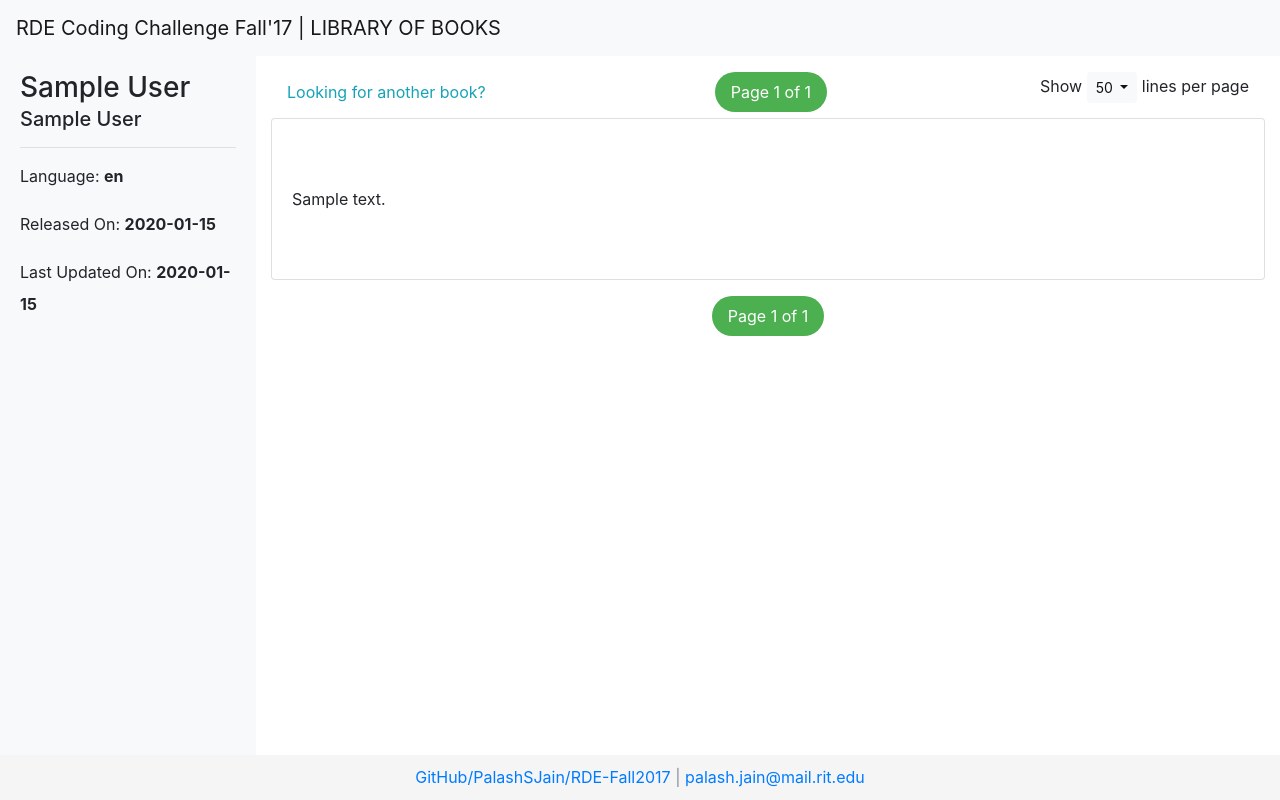
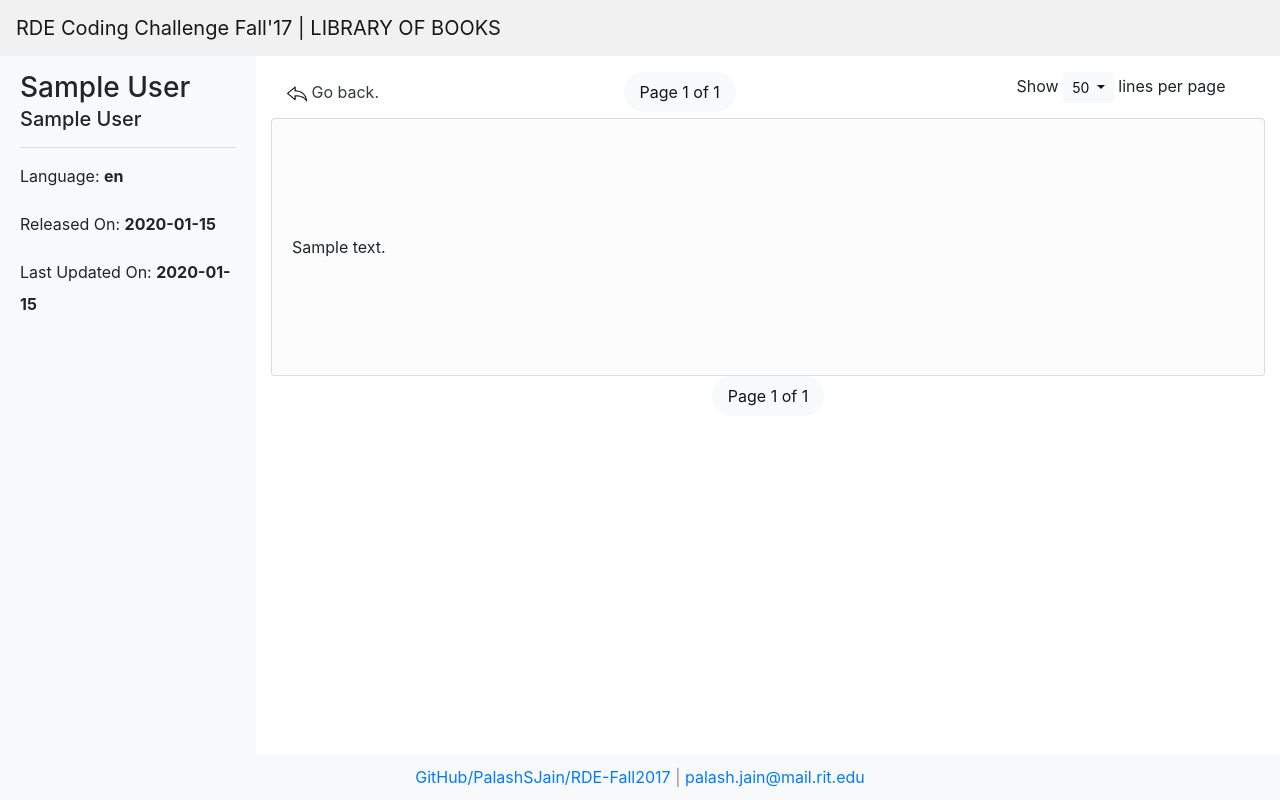
Before and after one commit to PalashSJain/RDE-Fall2017, a Django app: page /book/1/page/1 in a window 1280 px wide. Run offline with Django 3.2, Linux system fonts and the light colour scheme; tables that the repository leaves empty hold one stand-in row (values such as "Sample post"); some libraries are stand-ins or nearby versions.

Commit message:
Updated CSS icons, color and alignments

```diff
--- a/LibraryOfBooks/static/css/style.css
+++ b/LibraryOfBooks/static/css/style.css
@@ -84,7 +84,7 @@ input[type=number]::-webkit-outer-spin-button {
     /* Set the fixed height of the footer here */
     height: 45px;
     line-height: 45px; /* Vertically center the text there */
-    background-color: #f5f5f5;
+    background-color: #f8f9fa;
 }
 
 .row {
@@ -104,8 +104,8 @@ input[type=number]::-webkit-outer-spin-button {
 }
 
 .pagination a.active {
-    background-color: #4CAF50;
-    color: white;
+    background-color: #f8f9fa;
+    color: #151515;
     border-radius: 25px;
 }
 
@@ -125,3 +125,12 @@ input[type=number]::-webkit-outer-spin-button {
 .dropdown-menu {
     min-width: fit-content;
 }
+
+.card {
+    display: block;
+    background: #f8f9fa73;
+}
+
+.bg-darker-than-light {
+    background: #f1f1f1;
+}
--- a/LibraryOfBooks/templates/base.html
+++ b/LibraryOfBooks/templates/base.html
@@ -16,7 +16,7 @@
 
 {% block top %}
 <header>
-    <nav class="navbar navbar-expand-md navbar-light fixed-top bg-light">
+    <nav class="navbar navbar-expand-md navbar-light fixed-top bg-darker-than-light">
         <a class="navbar-brand" href="http://www.rde.org/codingchallenge/" target="_blank">RDE Coding Challenge
             Fall'17 | LIBRARY OF BOOKS</a>
     </nav>
@@ -37,11 +37,15 @@
     </div>
 </div>
 
-<footer class="footer text-dark">
+<footer class="footer text-dark bg-light">
     <div class="container text-center">
-        <span class="text-muted"><a href="https://github.com/PalashSJain/RDE-Fall2017"
-                                    target="_blank">GitHub/PalashSJain/RDE-Fall2017</a> | <a
-                href="mailto:palash.jain@mail.rit.edu" target="_blank">palash.jain@mail.rit.edu</a></span>
+        <span class="text-muted">
+            <a href="https://github.com/PalashSJain/RDE-Fall2017"
+                                    target="_blank">GitHub/PalashSJain/RDE-Fall2017</a>
+            |
+            <a href="mailto:palash.jain@mail.rit.edu" target="_blank">palash.jain@mail.rit.edu</a>
+        </span>
+        <div class="d-none">Icons made by <a href="https://www.flaticon.com/authors/pixel-perfect" title="Pixel perfect">Pixel perfect</a> from <a href="https://www.flaticon.com/" title="Flaticon">www.flaticon.com</a> is licensed by <a href="http://creativecommons.org/licenses/by/3.0/" title="Creative Commons BY 3.0" target="_blank">CC 3.0 BY</a></div>
     </div>
 </footer>
 
--- a/LibraryOfBooks/templates/book_page.html
+++ b/LibraryOfBooks/templates/book_page.html
@@ -1,4 +1,5 @@
 {% extends "base.html" %}
+{% load static %}
 
 {% block sidebar %}
 <div>
@@ -28,14 +29,14 @@
 
 {% block content %}
     <div>
-    <div class="center">
-        <div class="pagination float-left">
-            <a href="/" class="text-info">Looking for another book?</a>
+        <div class="col-lg-3 pagination float-left">
+            <a href="/" class="text-dark"><img src="{% static 'images/icons/previous.png' %}" height="20px" width="20px"> Go back.</a>
         </div>
-        <div class="pagination">
+        <div class="col-lg-6 pagination center">
+            <div>
                 <span class="{% if book.current_page > 1 %} visible {% else %} invisible {% endif %}">
-            <a href="/book/{{book.id}}/page/1" title="Go to first page">&lt;&lt;</a>
-            <a href="/book/{{book.id}}/page/{{book.current_page|add:-1}}" title="Go to previous page">&lt;</a>
+                    <a href="/book/{{book.id}}/page/1" title="Go to first page"><img src="{% static 'images/icons/navigate-arrow-button-to-beginning.png' %}" height="20px" width="20px"></a>
+                    <a href="/book/{{book.id}}/page/{{book.current_page|add:-1}}" title="Go to previous page"><img src="{% static 'images/icons/arrowhead-thin-outline-to-the-left.png' %}" height="20px" width="20px"></a>
                 </span>
 
                     <a href="#" class="active" title="You are currently on page {{book.current_page}}">Page
@@ -43,11 +44,12 @@
                         {{book.last_page_number}}</a>
 
                     <span class="{% if book.current_page < book.last_page_number %} visible {% else %} invisible {% endif %}">
-        <a href="/book/{{book.id}}/page/{{book.current_page|add:1}}" title="Go to next page">&gt;</a>
-        <a href="/book/{{book.id}}/page/{{book.last_page_number }}" title="Go to last page">&gt;&gt;</a>
+                <a href="/book/{{book.id}}/page/{{book.current_page|add:1}}" title="Go to next page"><img src="{% static 'images/icons/arrow-point-to-right.png' %}" height="20px" width="20px"></a>
+                <a href="/book/{{book.id}}/page/{{book.last_page_number }}" title="Go to last page"><img src="{% static 'images/icons/navigate-to-end.png' %}" height="20px" width="20px"></a>
                 </span>
             </div>
-        <div class="pagination dropdown float-right">
+        </div>
+        <div class="col-lg-3 pagination dropdown float-right">
             Show
             <button type="button" class="btn btn-light btn-sm dropdown-toggle" data-toggle="dropdown"
                     aria-haspopup="true"
@@ -62,20 +64,18 @@
                 <a class="dropdown-item" href="/changePageSize/{{book.id}}/70">70</a>
                 <a class="dropdown-item" href="/changePageSize/{{book.id}}/75">75</a>
             </div>
-            lines per page
-        </div>
+            lines per page</div>
     </div>
     <div class="card page">
         <div class="card-body">
             <p class="card-text">{{ content }}</p>
         </div>
     </div>
-    <p>
     <div class="center">
-        <div class="pagination ">
+        <div class="pagination">
         <span class="{% if book.current_page > 1 %} visible {% else %} invisible {% endif %}">
-            <a href="/book/{{book.id}}/page/1" title="Go to first page">&lt;&lt;</a>
-            <a href="/book/{{book.id}}/page/{{book.current_page|add:-1}}" title="Go to previous page">&lt;</a>
+            <a href="/book/{{book.id}}/page/1" title="Go to first page"><img src="{% static 'images/icons/navigate-arrow-button-to-beginning.png' %}" height="20px" width="20px"></a>
+            <a href="/book/{{book.id}}/page/{{book.current_page|add:-1}}" title="Go to previous page"><img src="{% static 'images/icons/arrowhead-thin-outline-to-the-left.png' %}" height="20px" width="20px"></a>
         </span>
 
             <a href="#" class="active" title="You are currently on page {{book.current_page}}">Page
@@ -83,11 +83,9 @@
                 {{book.last_page_number}}</a>
 
             <span class="{% if book.current_page < book.last_page_number %} visible {% else %} invisible {% endif %}">
-        <a href="/book/{{book.id}}/page/{{book.current_page|add:1}}" title="Go to next page">&gt;</a>
-        <a href="/book/{{book.id}}/page/{{book.last_page_number }}" title="Go to last page">&gt;&gt;</a>
+        <a href="/book/{{book.id}}/page/{{book.current_page|add:1}}" title="Go to next page"><img src="{% static 'images/icons/arrow-point-to-right.png' %}" height="20px" width="20px"></a>
+        <a href="/book/{{book.id}}/page/{{book.last_page_number }}" title="Go to last page"><img src="{% static 'images/icons/navigate-to-end.png' %}" height="20px" width="20px"></a>
         </span>
         </div>
     </div>
-    </p>
-</div>
 {% endblock %}
```
Also changed, not shown: LibraryOfBooks/templates/home.html (+16 -7 lines), LibraryOfBooks/static/images/icons/arrow-point-to-right.png (added), LibraryOfBooks/static/images/icons/arrowhead-thin-outline-to-the-left.png (added), LibraryOfBooks/static/images/icons/bookmark.png (added), LibraryOfBooks/static/images/icons/navigate-arrow-button-to-beginning.png (added), LibraryOfBooks/static/images/icons/navigate-to-end.png (added), LibraryOfBooks/static/images/icons/open-book.png (added), LibraryOfBooks/static/images/icons/previous.png (added), 1 other file. Lines whose indentation alone changed are shown as unchanged.
